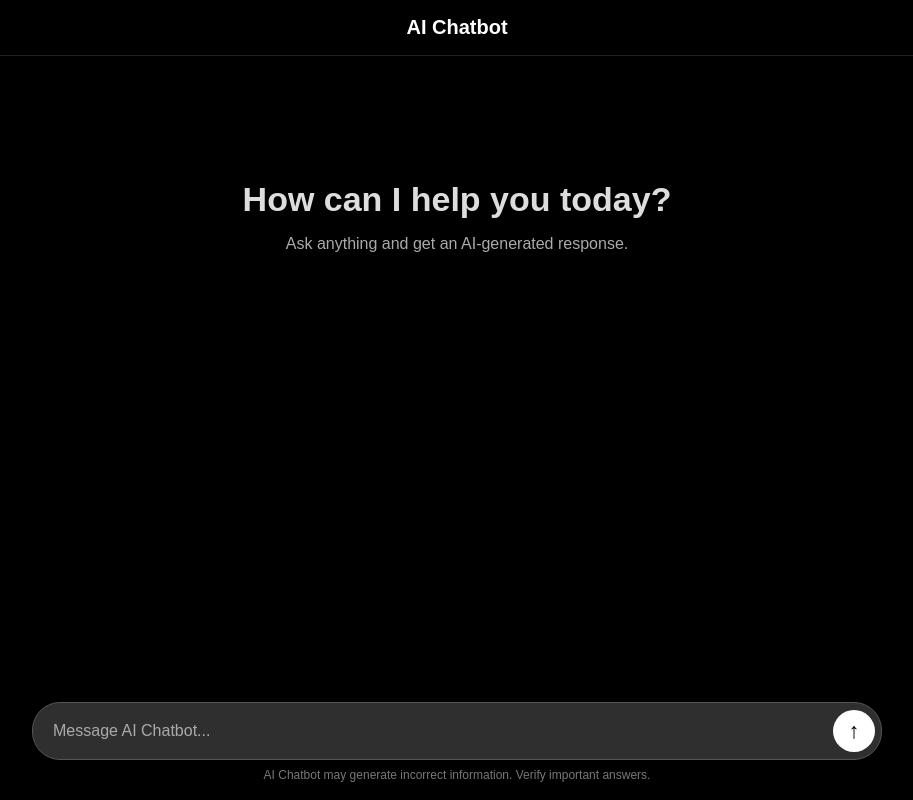
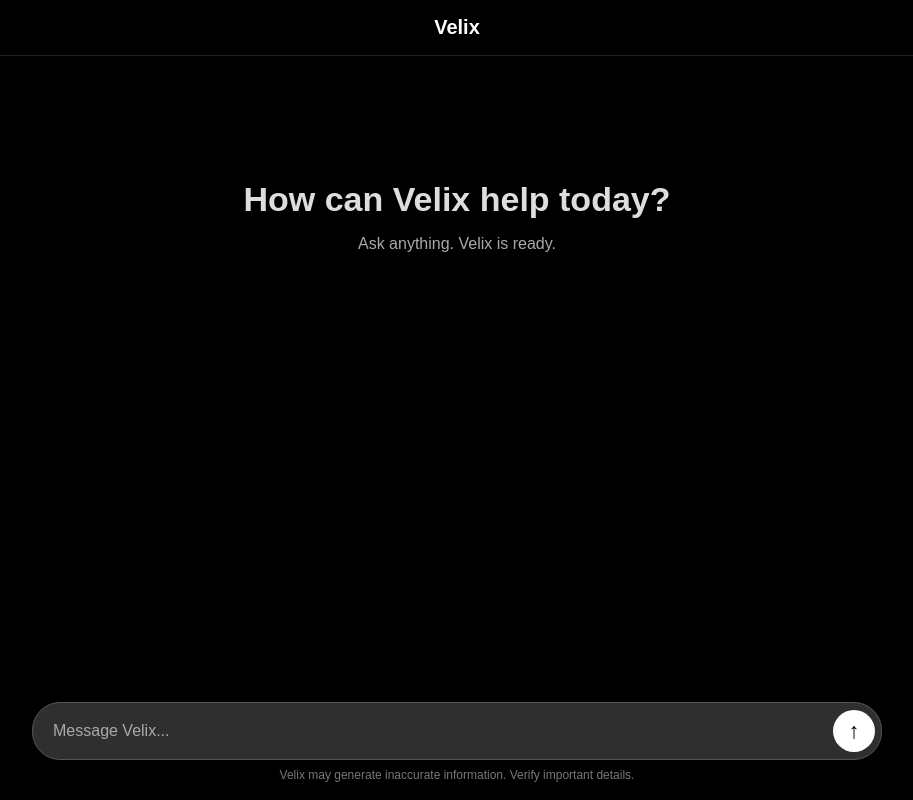
Before and after one commit to najibula001/ai-chatbot-project, a plain HTML site: page frontend/index.html in a window 1280 px wide. Shown: the whole page, without its empty margins (183-1096 px from the left). Drawn offline with Linux system fonts and the light colour scheme.

Commit message:
Renamed chatbot interface to Velix

```diff
--- a/frontend/index.html
+++ b/frontend/index.html
@@ -1,7 +1,7 @@
 <!DOCTYPE html>
 <html>
 <head>
-    <title>AI Chatbot</title>
+    <title>Velix</title>
     <meta name="viewport" content="width=device-width, initial-scale=1.0, viewport-fit=cover">
 
     <style>
@@ -236,13 +236,13 @@
 
 <div class="app">
 
-    <div class="header">AI Chatbot</div>
+    <div class="header">Velix</div>
 
     <div id="chatBox" class="chat-box">
         <div class="chat-inner" id="chatInner">
             <div class="welcome" id="welcomeBox">
-                <h1>How can I help you today?</h1>
-                <p>Ask anything and get an AI-generated response.</p>
+                <h1>How can Velix help today?</h1>
+                <p>Ask anything. Velix is ready.</p>
             </div>
         </div>
     </div>
@@ -250,10 +250,10 @@
     <div class="input-area">
         <div class="input-inner">
             <div class="input-box">
-                <input type="text" id="userInput" placeholder="Message AI Chatbot..." />
+                <input type="text" id="userInput" placeholder="Message Velix..." />
                 <button class="send-btn" id="sendBtn">↑</button>
             </div>
-            <div class="footer-note">AI Chatbot may generate incorrect information. Verify important answers.</div>
+            <div class="footer-note">Velix may generate inaccurate information. Verify important details.</div>
         </div>
     </div>
 
@@ -317,7 +317,7 @@ async function sendMessage() {
 
     chatInner.innerHTML += `
         <div class="message-row bot-row" id="${typingId}">
-            <div class="bot-message typing">Thinking...</div>
+            <div class="bot-message typing">Velix is thinking...</div>
         </div>
     `;
 
```
